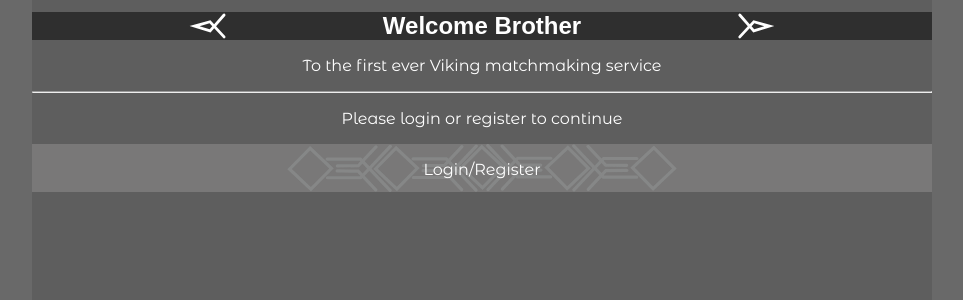
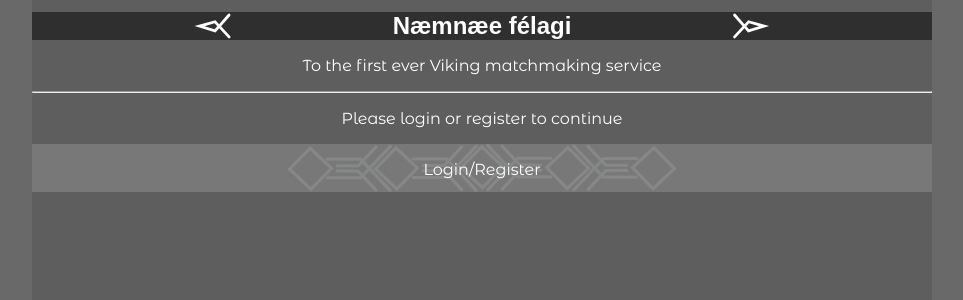
Before and after one commit to DarkHonin/Matcher, a Django app: template app/template/index.html in a window 1280 px wide. Shown: the part 140-440 px from the top of the page, without its empty margins (158-1121 px from the left). Run offline with Django 3.2, Linux system fonts and the light colour scheme; the template is opened without the code that fills it, so the values that code supplies are empty; some web fonts are replaced.

Commit message:
added viking workds

```diff
--- a/app/template/index.html
+++ b/app/template/index.html
@@ -14,7 +14,7 @@
 
         </header>
         <article class='note'>
-            <h2 class="context">Welcome Brother</h2>
+            <h2 class="context">Næmnæe félagi</h2>
             <p class="content">To the first ever Viking matchmaking service</p>
             <hr>
             <p class="content">Please login or register to continue</p>
```
